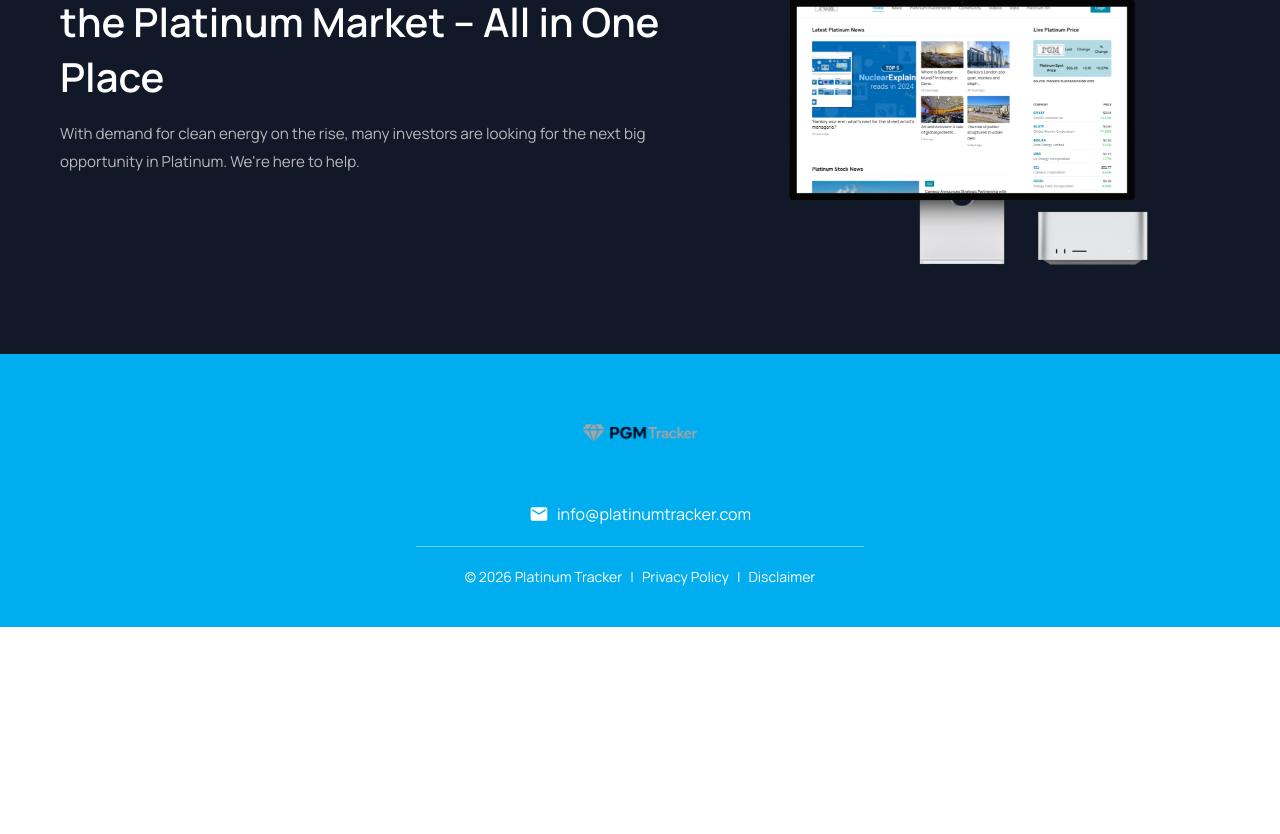
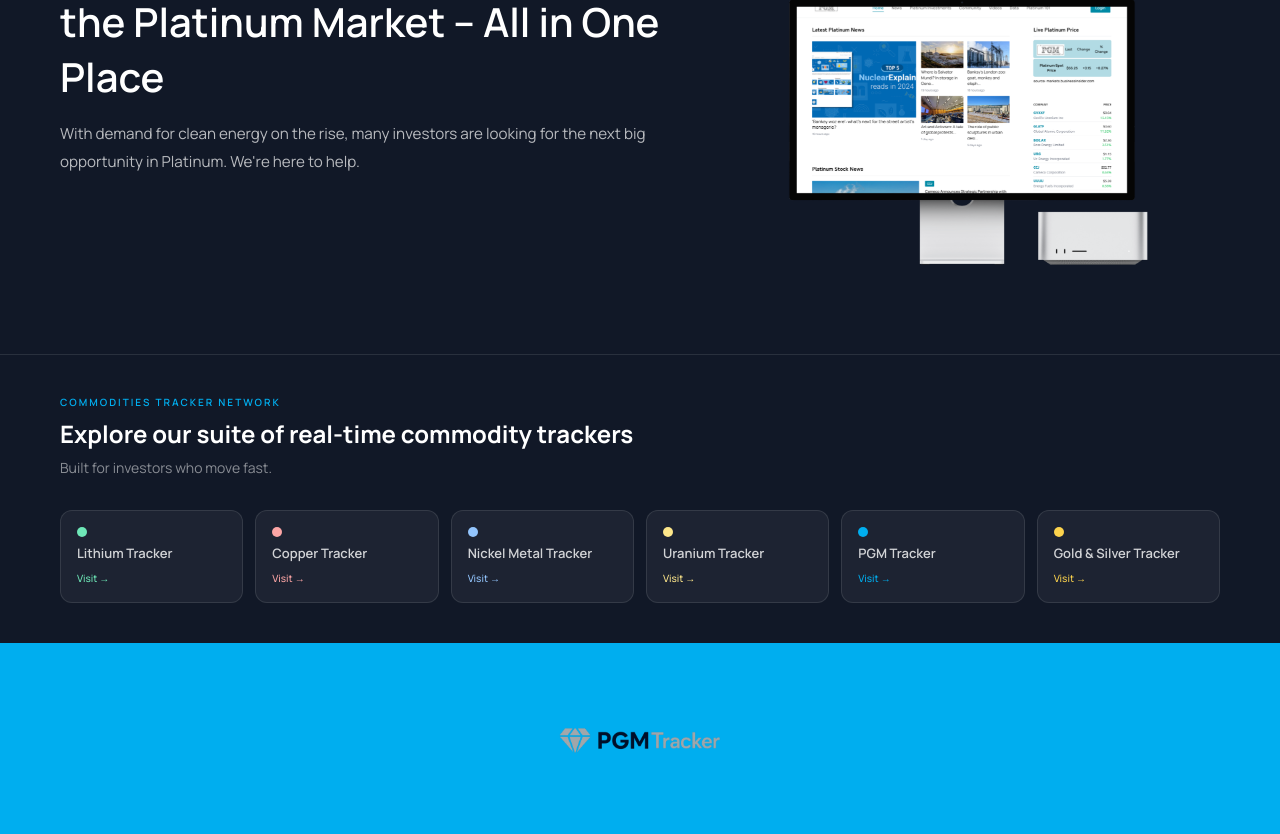
Before and after one commit to platinumtracker2-lang/platinum-fe, a Next.js app: page /C101 in a window 1280 px wide. Shown: the part 1979-2813 px from the top of the page. Before the commit the page ends 2606 px from the top, so only its background shows below. Built offline with nearby package versions, Linux system fonts and the light colour scheme; no server answers; a web font is replaced by a local one.

Commit message:
feat: add Commodities Tracker Network section to footer, bigger logo

```diff
--- a/components/Footer.js
+++ b/components/Footer.js
@@ -1,32 +1,81 @@
 import React from "react";
 import Footer2 from "./Footer2";
+
+const TRACKERS = [
+  { name: "Lithium Tracker",       url: "https://www.lithiumtracker.com/",        color: "#6EE7B7" },
+  { name: "Copper Tracker",        url: "https://www.coppertracker.com/",          color: "#FCA5A5" },
+  { name: "Nickel Metal Tracker",  url: "https://www.nickelmetaltracker.com/",     color: "#93C5FD" },
+  { name: "Uranium Tracker",       url: "https://www.uraniumtracker.com/",         color: "#FDE68A" },
+  { name: "PGM Tracker",           url: "https://www.pgmtracker.com/",             color: "#00AEEF" },
+  { name: "Gold & Silver Tracker", url: "https://www.goldandsilvertracker.com/",   color: "#FCD34D" },
+];
 
 const Footer = () => {
   return (
     <footer className="w-full bg-gray-900 text-white">
+      {/* Top hero section */}
       <div className="max-w-[1200px] mx-auto px-5 py-10">
-        <div className="flex flex-col xl:flex-row  gap-8">
+        <div className="flex flex-col xl:flex-row gap-8">
           <div className="w-full">
             <h1 className="text-[clamp(1.4rem,5vw,2.5rem)] font-semibold leading-snug mb-4 text-white frank">
-              Everything You Need to Navigate the Platinum Market – All in One
-              Place
+              Everything You Need to Navigate the Platinum Market – All in One Place
             </h1>
             <p className="text-[clamp(0.8rem,2.5vw,0.95rem)] text-white/70 leading-7 max-w-[600px]">
-              With demand for clean energy on the rise, many investors are
-              looking for the next big opportunity in Platinum. We're here to
-              help.
+              With demand for clean energy on the rise, many investors are looking for the next big opportunity in Platinum. We're here to help.
+            </p>
+          </div>
+          <div className="w-full max-w-[500px]">
+            <img src="/mockup.png" alt="mockup" className="w-full h-auto block" />
+          </div>
+        </div>
+      </div>
+
+      {/* Commodities Tracker Network */}
+      <div className="border-t border-white/10">
+        <div className="max-w-[1200px] mx-auto px-5 py-10">
+          {/* Section heading */}
+          <div className="mb-8">
+            <p className="text-[10px] uppercase tracking-[0.2em] text-[#00AEEF] font-semibold mb-2">
+              Commodities Tracker Network
+            </p>
+            <h2 className="text-xl md:text-2xl font-bold text-white mb-2">
+              Explore our suite of real-time commodity trackers
+            </h2>
+            <p className="text-white/50 text-sm">
+              Built for investors who move fast.
             </p>
           </div>
 
-          <div className="w-full max-w-[500px]">
-            <img
-              src="/mockup.png"
-              alt="mockup"
-              className="w-full h-auto block"
-            />
+          {/* Tracker cards */}
+          <div className="grid grid-cols-2 sm:grid-cols-3 lg:grid-cols-6 gap-3">
+            {TRACKERS.map(({ name, url, color }) => (
+              <a
+                key={name}
+                href={url}
+                target="_blank"
+                rel="noopener noreferrer"
+                className="group flex flex-col items-start gap-2 bg-white/5 hover:bg-white/10 border border-white/10 hover:border-white/25 rounded-xl p-4 transition-all duration-200"
+              >
+                {/* Color dot */}
+                <span
+                  className="w-2.5 h-2.5 rounded-full flex-shrink-0"
+                  style={{ backgroundColor: color }}
+                />
+                <span className="text-[13px] font-semibold text-white/80 group-hover:text-white leading-snug transition-colors">
+                  {name}
+                </span>
+                <span
+                  className="text-[10px] font-medium mt-auto"
+                  style={{ color }}
+                >
+                  Visit →
+                </span>
+              </a>
+            ))}
           </div>
         </div>
       </div>
+
       <Footer2 />
     </footer>
   );
--- a/components/Footer2.js
+++ b/components/Footer2.js
@@ -6,7 +6,7 @@
   return (
     <div className="bg-[#00AEEF] text-white w-full py-8 pb-10">
       <div className="container mx-auto px-4 flex flex-col items-center text-center gap-4">
-        <div className="relative w-[200px] h-[100px]">
+        <div className="relative w-[280px] h-[140px]">
           <Image
             src="/logo.webp"
             alt="Platinum Logo"
```
